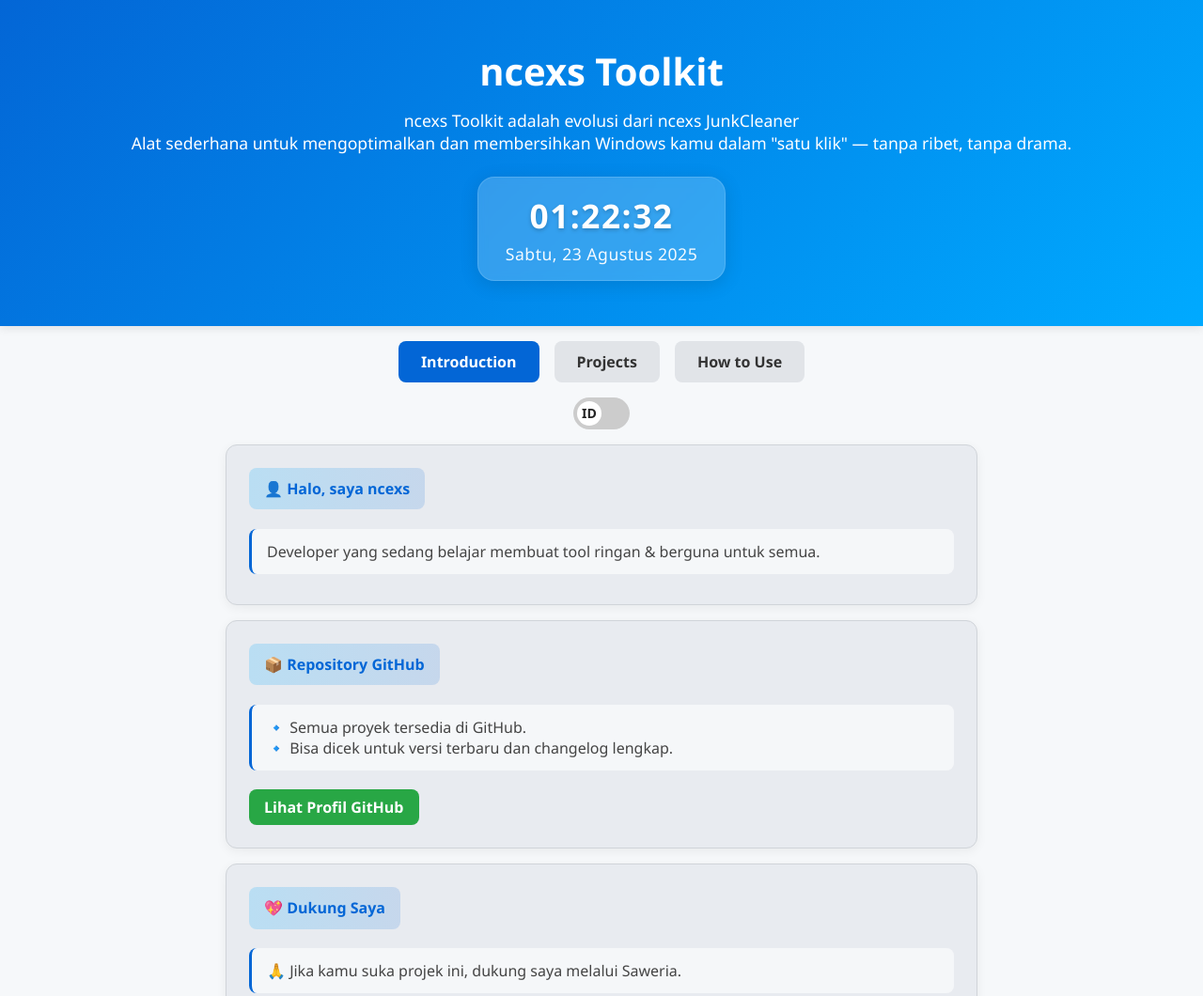
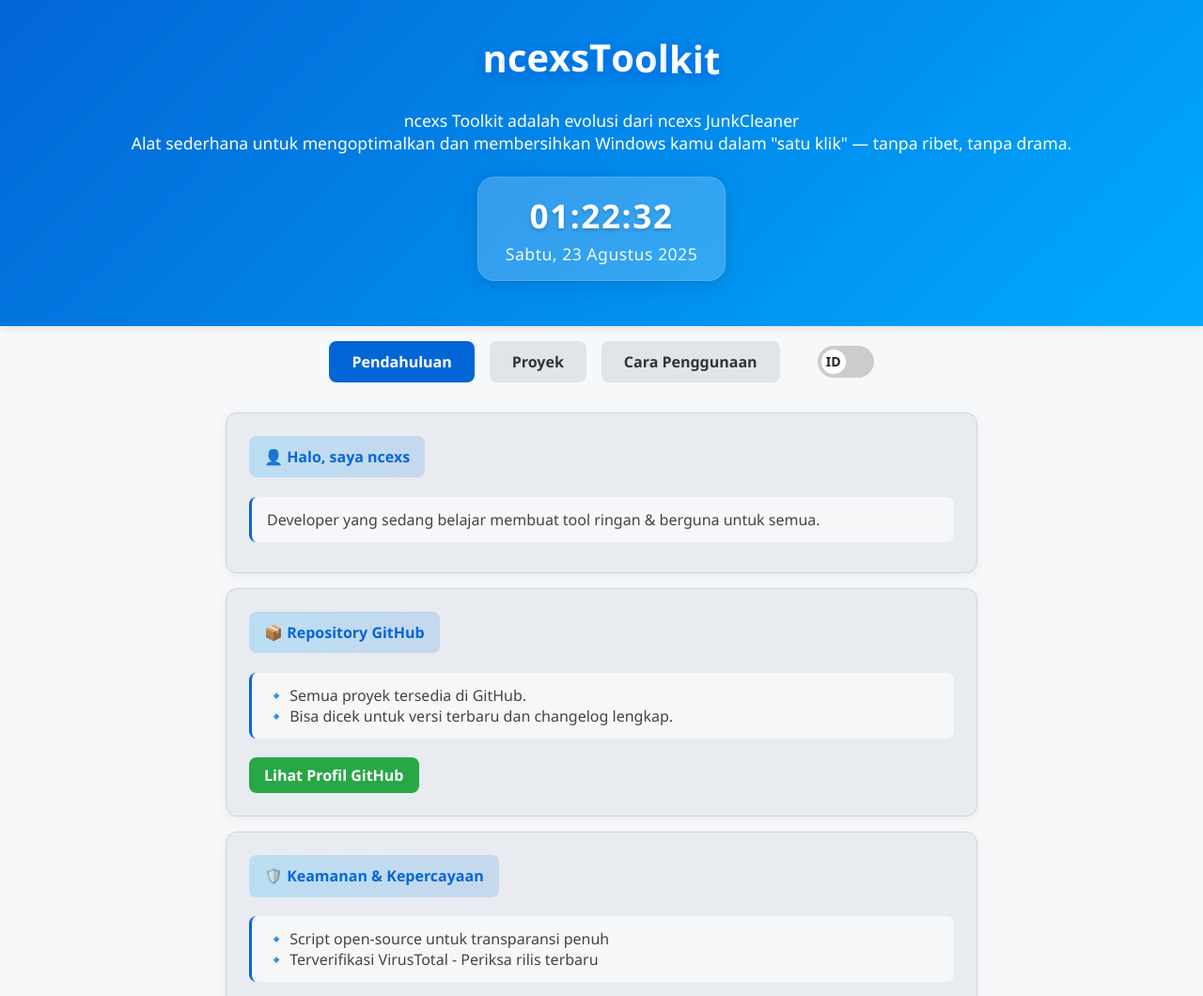
Before and after one commit to ncexs/ncexs.github.io, a plain HTML site: page index.html in a window 1280 px wide. Shown: the top 1060 px of the page at 94% size. Drawn offline with Linux system fonts and the light colour scheme.

Commit message:
index.html

```diff
--- a/index.html
+++ b/index.html
@@ -1,8 +1,8 @@
 <!DOCTYPE html>
 <html lang="id">
 <head>
-<meta charset="UTF-8">
-<meta name="viewport" content="width=device-width, initial-scale=1.0">
+<meta charset="UTF-8" />
+<meta name="viewport" content="width=device-width, initial-scale=1.0"/>
 <title>ncexs Projects</title>
 <style>
 body { font-family: 'Segoe UI', sans-serif; margin:0; padding:0; color:#222; background:#f6f8fa; }
@@ -14,7 +14,37 @@ header {
   position:relative;
   box-shadow:0 2px 10px rgba(0,0,0,0.1);
 }
-header h1 { margin:0; font-size:2.5rem; }
+header h1 {
+  margin:0;
+  font-size:2.5rem;
+  display: flex;
+  justify-content: center;
+  flex-wrap: wrap;
+}
+header h1 span {
+  display: inline-block;
+  animation: bounce 1.5s ease infinite alternate;
+  color: #ffffff;
+  text-shadow: 0 2px 8px rgba(0, 123, 255, 0.8), 0 4px 12px rgba(0, 86, 179, 0.6);
+}
+@keyframes bounce {
+  0% { transform: translateY(0); }
+  100% { transform: translateY(-15px); }
+}
+header h1 span:nth-child(1) { animation-delay: 0.1s; }
+header h1 span:nth-child(2) { animation-delay: 0.2s; }
+header h1 span:nth-child(3) { animation-delay: 0.3s; }
+header h1 span:nth-child(4) { animation-delay: 0.4s; }
+header h1 span:nth-child(5) { animation-delay: 0.5s; }
+header h1 span:nth-child(6) { animation-delay: 0.6s; }
+header h1 span:nth-child(7) { animation-delay: 0.7s; }
+header h1 span:nth-child(8) { animation-delay: 0.8s; }
+header h1 span:nth-child(9) { animation-delay: 0.9s; }
+header h1 span:nth-child(10) { animation-delay: 1.0s; }
+header h1 span:nth-child(11) { animation-delay: 1.1s; }
+header h1 span:nth-child(12) { animation-delay: 1.2s; }
+header h1 span:nth-child(13) { animation-delay: 1.3s; }
+
 header p { margin:0.8rem 0 0; font-size:1.1rem; line-height:1.5rem; font-weight:500;}
 #datetime {
   margin-top:1.5rem;
@@ -48,13 +78,100 @@ header p { margin:0.8rem 0 0; font-size:1.1rem; line-height:1.5rem; font-weight:
   opacity: 0.95;
   letter-spacing: 0.5px;
 }
-.tabs { display:flex; justify-content:center; margin:1rem 0; }
-.tab { padding:0.7rem 1.5rem; margin:0 0.5rem; border-radius:8px; cursor:pointer; background:#e1e4e8; color:#333; font-weight:600; transition:0.3s; }
+.tabs-container {
+  display: flex;
+  justify-content: center;
+  align-items: center;
+  flex-wrap: wrap;
+  gap: 1rem;
+  margin: 1rem 0;
+  padding: 0 1rem;
+}
+.tabs {
+  display:flex;
+  gap:1rem;
+}
+.tab {
+  padding:0.7rem 1.5rem;
+  border-radius:8px;
+  cursor:pointer;
+  background:#e1e4e8;
+  color:#333;
+  font-weight:600;
+  transition:0.3s;
+  border:none;
+}
 .tab.active { background:#0366d6; color:white; }
-.container { width:90%; max-width:800px; margin:auto; }
-.projects-section { background: linear-gradient(120deg, #f0f4ff, #e8ebf0); padding:2rem 1rem; border-radius:15px;}
-.card { background:#e8ebf0; border-radius:12px; padding:1.5rem; margin:1rem 0; border:1px solid #d0d4d9; box-shadow:0 3px 12px rgba(0,0,0,0.06); transition:all 0.3s ease; opacity:0; transform:translateY(20px);}
-.card.visible { opacity:1; transform:translateY(0);}
+.lang-toggle {
+  display: flex;
+  align-items: center;
+  margin-left: 1rem;
+}
+.switch {
+  position:relative;
+  display:inline-block;
+  width:60px;
+  height:34px;
+  margin-left: 0.5rem;
+}
+.switch input { display:none; }
+.slider {
+  position:absolute;
+  cursor:pointer;
+  top:0;
+  left:0;
+  right:0;
+  bottom:0;
+  background-color:#ccc;
+  transition:.4s;
+  border-radius:34px;
+  display:flex;
+  align-items:center;
+  justify-content:center;
+  font-weight:bold;
+}
+.slider:before {
+  position:absolute;
+  content:"ID";
+  height:26px;
+  width:26px;
+  left:4px;
+  bottom:4px;
+  background:white;
+  transition:.4s;
+  border-radius:50%;
+  display:flex;
+  align-items:center;
+  justify-content:center;
+  font-size:14px;
+  font-weight:bold;
+}
+input:checked + .slider { background-color:#0366d6;}
+input:checked + .slider:before { transform:translateX(26px); content:"EN";}
+
+.container {
+  width:90%;
+  max-width:800px;
+  margin: 2rem auto;
+  padding: 0 1rem;
+}
+.projects-section {
+  background: transparent;
+  padding: 0;
+  border-radius: 0;
+  margin-top: 2rem;
+}
+.card {
+  background:#e8ebf0;
+  border-radius:12px;
+  padding:1.5rem;
+  margin:1rem 0;
+  border:1px solid #d0d4d9;
+  box-shadow:0 3px 12px rgba(0,0,0,0.06);
+  transition:all 0.3s ease;
+  opacity:1;
+  transform:translateY(0);
+}
 .card:hover { transform:translateY(-5px); box-shadow:0 10px 25px rgba(0,0,0,0.18); }
 .card h3 {
   margin:0 0 0.5rem 0;
@@ -80,15 +197,7 @@ header p { margin:0.8rem 0 0; font-size:1.1rem; line-height:1.5rem; font-weight:
 .changelog-btn { background:#0366d6; color:white; margin-left:6px; }
 .changelog-btn:hover { background:linear-gradient(45deg, #0366d6, #0256a3);}
 .hidden { display:none; }
-.lang-toggle { display:flex; justify-content:center; margin:1rem; }
-.switch { position:relative; display:inline-block; width:60px; height:34px; }
-.switch input { display:none; }
-.slider { position:absolute; cursor:pointer; top:0; left:0; right:0; bottom:0; background-color:#ccc; transition:.4s; border-radius:34px; display:flex; align-items:center; justify-content:center; font-weight:bold;}
-.slider:before { position:absolute; content:"ID"; height:26px; width:26px; left:4px; bottom:4px; background:white; transition:.4s; border-radius:50%; display:flex; align-items:center; justify-content:center; font-size:14px; font-weight:bold;}
-input:checked + .slider { background-color:#0366d6;}
-input:checked + .slider:before { transform:translateX(26px); content:"EN";}
 
-/* Gaya khusus untuk bagian GitHub dan Support */
 .section-title {
   background: linear-gradient(90deg, rgba(0, 170, 255, 0.2), rgba(3, 102, 214, 0.15));
   padding: 0.7rem 1rem;
@@ -99,7 +208,6 @@ input:checked + .slider:before { transform:translateX(26px); content:"EN";}
   color: #0366d6;
 }
 
-/* Animasi untuk jam */
 @keyframes pulse {
   0% { opacity: 1; }
   50% { opacity: 0.8; }
@@ -107,28 +215,48 @@ input:checked + .slider:before { transform:translateX(26px); content:"EN";}
 }
 .pulse { animation: pulse 1s ease-in-out; }
 
-/* PERBAIKAN: Menambahkan padding kiri yang lebih besar untuk konten */
 #projects .card > div,
 #howto .card > div {
-  padding-left: 1.2rem; /* Menambah ruang di sebelah kiri konten */
+  padding-left: 1.2rem;
 }
 
-/* PERBAIKAN: Memastikan daftar tidak terlalu mepet ke kiri */
 #projects ul, #projects ol,
 #howto ul, #howto ol {
-  padding-left: 1.8rem; /* Menambah padding kiri untuk list */
+  padding-left: 1.8rem;
   margin: 0.8rem 0;
 }
 
-/* PERBAIKAN: Spesifik untuk konten howto */
 #howto-toolkit-text, #howto-jc-text {
   padding-left: 0.5rem;
+}
+
+@media (max-width: 768px) {
+  header h1 { font-size: 2rem; }
+  .tabs-container { flex-direction: column; }
+  .tabs { flex-wrap: wrap; justify-content: center; }
+  .tab { margin-bottom: 0.5rem; }
+  #time { font-size: 1.8rem; }
+  .lang-toggle { margin-top: 0.5rem; margin-left: 0; }
 }
 </style>
 </head>
 <body>
 <header>
-  <h1>ncexs Toolkit</h1>
+  <h1>
+    <span>n</span>
+    <span>c</span>
+    <span>e</span>
+    <span>x</span>
+    <span>s</span>
+    <span> </span>
+    <span>T</span>
+    <span>o</span>
+    <span>o</span>
+    <span>l</span>
+    <span>k</span>
+    <span>i</span>
+    <span>t</span>
+  </h1>
   <p id="header-desc-id">ncexs Toolkit adalah evolusi dari ncexs JunkCleaner<br>Alat sederhana untuk mengoptimalkan dan membersihkan Windows kamu dalam "satu klik" — tanpa ribet, tanpa drama.</p>
   <p id="header-desc-en" class="hidden">ncexs Toolkit is the evolution of ncexs JunkCleaner<br>A simple tool to optimize and clean your Windows in "one click" — no bloat, no drama.</p>
   <div id="datetime">
@@ -137,22 +265,24 @@ input:checked + .slider:before { transform:translateX(26px); content:"EN";}
   </div>
 </header>
 
+<div class="tabs-container">
   <div class="tabs">
-  <div class="tab active" onclick="switchTab('intro', event)">Introduction</div>
-  <div class="tab" onclick="switchTab('projects', event)">Projects</div>
-  <div class="tab" onclick="switchTab('howto', event)">How to Use</div>
+    <div class="tab active" data-key="intro" onclick="switchTab('intro', event)" id="tab-intro">Introduction</div>
+    <div class="tab" data-key="projects" onclick="switchTab('projects', event)" id="tab-projects">Projects</div>
+    <div class="tab" data-key="howto" onclick="switchTab('howto', event)" id="tab-howto">How to Use</div>
   </div>
-
   <div class="lang-toggle">
-  <label class="switch">
+    <label class="switch" title="Toggle bahasa (ID/EN)">
       <input type="checkbox" id="langSwitch">
       <span class="slider"></span>
     </label>
+  </div>
 </div>
 
 <div id="intro" class="container">
   <div class="card" id="profile-card"></div>
   <div class="card" id="github-card"></div>
+  <div class="card" id="security-card"></div>
   <div class="card" id="support-card"></div>
 </div>
 
@@ -199,25 +329,26 @@ input:checked + .slider:before { transform:translateX(26px); content:"EN";}
 </div>
 
 <script>
-// Bahasa & teks
 let currentLang = "id";
 const introTexts = {
   id: {
     "profile-card":"<span class='section-title'>👤 Halo, saya ncexs</span><p>Developer yang sedang belajar membuat tool ringan & berguna untuk semua.</p>",
+    "security-card":"<span class='section-title'>🛡️ Keamanan & Kepercayaan</span><p>🔹 Script open-source untuk transparansi penuh<br>🔹 Terverifikasi VirusTotal - Periksa rilis terbaru</p><a class='download-btn' href='https://www.virustotal.com/' target='_blank'>Cek di VirusTotal</a>",
     "github-card":"<span class='section-title'>📦 Repository GitHub</span><p>🔹 Semua proyek tersedia di GitHub.<br>🔹 Bisa dicek untuk versi terbaru dan changelog lengkap.</p><a class='download-btn' href='https://github.com/ncexs' target='_blank'>Lihat Profil GitHub</a>",
     "support-card":"<span class='section-title'>💖 Dukung Saya</span><p>🙏 Jika kamu suka projek ini, dukung saya melalui Saweria.</p><a class='download-btn' href='https://saweria.co/ncexs' target='_blank'>Saweria</a>",
     "changelog-toolkit":"<ul><li>✨ Menu interaktif (1–5) untuk berbagai fungsi</li><li>🛠️ Pembersihan mendalam: leftover uninstall, registry orphan, temp files</li><li>🛡️ Integrasi antivirus</li><li>📝 Sistem log bersih dengan timestamp</li><li>🔧 Migrasi dari .bat ke PowerShell</li><li>🧩 Desain modular</li><li>🚀 Evolusi dari JunkCleaner ke Toolkit penuh</li></ul>",
-    "changelog-jc13":"<ul><li>💾 Opsi pembersihan RAM</li><li>🖥️ Prompt interaktif</li><li>📂 Pembersihan cache browser efisien</li><li>📝 Log output bersih</li><li>⚠️ Versi ini EOL</li></ul>",
+    "changelog-jc13":"<ul><li>💾 Opsi pembersihan RAM (🙏 Spesial terima kasih untuk <a href='https://www.youtube.com/@ryzprogm' target='_blank'>Ryzki Romadoni</a>)</li><li>🖥️ Prompt interaktif</li><li>📂 Pembersihan cache browser efisien</li><li>📝 Log output bersih</li><li>⚠️ Versi ini EOL</li></ul>",
     "changelog-jc12":"<ul><li>🧹 Pembersihan file sisa uninstall</li><li>🛠️ Peningkatan performa</li><li>📝 Log lebih lengkap</li></ul>",
     "changelog-jc11":"<ul><li>🧹 Pembersihan temp & leftover uninstall</li><li>⚡ Bug minor diperbaiki</li><li>📁 Struktur folder lebih rapi</li></ul>",
     "changelog-jc10":"<ul><li>🚀 Rilis awal ncexs JunkCleaner</li><li>🧹 Pembersihan file sementara dasar</li><li>📁 Mendukung folder default Windows</li></ul>"
   },
   en: {
     "profile-card":"<span class='section-title'>👤 Hello, I'm ncexs</span><p>A developer learning to build lightweight & useful tools for everyone.</p>",
+    "security-card":"<span class='section-title'>🛡️ Security & Trust</span><p>🔹 Open-source scripts for full transparency<br>🔹 VirusTotal verified – Check latest release</p><a class='download-btn' href='https://www.virustotal.com/' target='_blank'>Check on VirusTotal</a>",
     "github-card":"<span class='section-title'>📦 GitHub Repository</span><p>🔹 All projects are available on GitHub.<br>🔹 Check for latest versions and full changelog.</p><a class='download-btn' href='https://github.com/ncexs' target='_blank'>View GitHub Profile</a>",
     "support-card":"<span class='section-title'>💖 Support Me</span><p>🙏 If you like these projects, support me via Saweria.</p><a class='download-btn' href='https://saweria.co/ncexs' target='_blank'>Saweria</a>",
     "changelog-toolkit":"<ul><li>✨ Interactive menu (1–5) for multiple functions</li><li>🛠️ Deep cleaning: leftover uninstall files, registry orphan, temp files</li><li>🛡️ Antivirus scan integration</li><li>📝 Clean log system with timestamps</li><li>🔧 Migration from .bat to PowerShell</li><li>🧩 Modular design</li><li>🚀 Evolution from JunkCleaner to full Toolkit</li></ul>",
-    "changelog-jc13":"<ul><li>💾 RAM cleaning option</li><li>🖥️ Interactive prompts</li><li>📂 Efficient browser cache cleanup</li><li>📝 Clear output logs</li><li>⚠️ This version is EOL</li></ul>",
+    "changelog-jc13":"<ul><li>💾 RAM cleaning option (🙏 Special thanks to <a href='https://www.youtube.com/@ryzprogm' target='_blank'>Ryzki Romadoni</a>)</li><li>🖥️ Interactive prompts</li><li>📂 Efficient browser cache cleanup</li><li>📝 Clear output logs</li><li>⚠️ This version is EOL</li></ul>",
     "changelog-jc12":"<ul><li>🧹 Uninstall leftover cleanup</li><li>🛠️ Performance improvements</li><li>📝 More detailed log files</li></ul>",
     "changelog-jc11":"<ul><li>🧹 Temp & leftover uninstall cleanup</li><li>⚡ Minor bug fixes</li><li>📁 Cleaner folder structure</li></ul>",
     "changelog-jc10":"<ul><li>🚀 Initial release of ncexs JunkCleaner</li><li>🧹 Basic temporary file cleanup</li><li>📁 Default Windows folder support</li></ul>"
@@ -299,7 +430,6 @@ const howtoTexts = {
   }
 };
 
-// Update content
 function updateContent() {
   for (const id in introTexts[currentLang]) {
     if(document.getElementById(id)) document.getElementById(id).innerHTML = introTexts[currentLang][id];
@@ -309,67 +439,73 @@ function updateContent() {
   }
   document.getElementById('header-desc-id').classList.toggle('hidden', currentLang==='en');
   document.getElementById('header-desc-en').classList.toggle('hidden', currentLang==='id');
-
-  // Update waktu dan tanggal dengan bahasa yang sesuai
+  updateTabLabels(currentLang);
   updateTime();
 }
 
-// Tab switch
 function switchTab(tabName, evt){
   document.querySelectorAll('.tab').forEach(t=>t.classList.remove('active'));
-  evt.currentTarget.classList.add('active');
+  if(evt && evt.currentTarget) evt.currentTarget.classList.add('active');
   document.querySelectorAll('.container').forEach(c=>c.classList.add('hidden'));
   document.getElementById(tabName).classList.remove('hidden');
 }
 
-// Daftar nama hari dan bulan dalam bahasa Indonesia dan Inggris
 const dayNames = {
   id: ["Minggu", "Senin", "Selasa", "Rabu", "Kamis", "Jumat", "Sabtu"],
   en: ["Sunday", "Monday", "Tuesday", "Wednesday", "Thursday", "Friday", "Saturday"]
 };
-
 const monthNames = {
   id: ["Januari", "Februari", "Maret", "April", "Mei", "Juni", "Juli", "Agustus", "September", "Oktober", "November", "Desember"],
   en: ["January", "February", "March", "April", "May", "June", "July", "August", "September", "October", "November", "December"]
 };
 
-// Jam & tanggal
 function updateTime(){
   const now = new Date();
   const hours = now.getHours().toString().padStart(2, '0');
   const minutes = now.getMinutes().toString().padStart(2, '0');
   const seconds = now.getSeconds().toString().padStart(2, '0');
-
   const day = now.getDay();
   const date = now.getDate();
   const month = now.getMonth();
   const year = now.getFullYear();
-
-  // Format waktu
   const time = `${hours}:${minutes}:${seconds}`;
-
-  // Format tanggal dengan bahasa yang sesuai
   const formattedDate = `${dayNames[currentLang][day]}, ${date} ${monthNames[currentLang][month]} ${year}`;
-
   document.getElementById('time').textContent = time;
   document.getElementById('date').textContent = formattedDate;
 }
-setInterval(updateTime, 1000); updateTime();
+setInterval(updateTime, 1000);
 
-// Toggle bahasa
-document.getElementById('langSwitch').addEventListener('change', ()=>{
-  currentLang = document.getElementById('langSwitch').checked ? 'en' : 'id';
+const tabTranslations = {
+  en: {
+    intro: "Introduction",
+    projects: "Projects",
+    howto: "How to Use"
+  },
+  id: {
+    intro: "Pendahuluan",
+    projects: "Proyek",
+    howto: "Cara Penggunaan"
+  }
+};
+
+function updateTabLabels(lang){
+  const tIntro = document.getElementById('tab-intro');
+  const tProjects = document.getElementById('tab-projects');
+  const tHowto = document.getElementById('tab-howto');
+  if(tIntro) tIntro.textContent = tabTranslations[lang].intro;
+  if(tProjects) tProjects.textContent = tabTranslations[lang].projects;
+  if(tHowto) tHowto.textContent = tabTranslations[lang].howto;
+}
+
+const langSwitch = document.getElementById('langSwitch');
+langSwitch.addEventListener('change', () => {
+  currentLang = langSwitch.checked ? 'en' : 'id';
   updateContent();
 });
 
-// Fade-in card animation
-window.addEventListener('scroll', ()=>{
-  document.querySelectorAll('.card').forEach(card=>{
-    const rect = card.getBoundingClientRect();
-    if(rect.top < window.innerHeight-50){
-      card.classList.add('visible');
-    }
-  });
+window.addEventListener('load', ()=>{
+  document.querySelectorAll('.card').forEach(card=> card.classList.add('visible'));
+  switchTab('intro', { currentTarget: document.getElementById('tab-intro') });
 });
 
 updateContent();
```
Lines whose indentation alone changed are shown as unchanged.
